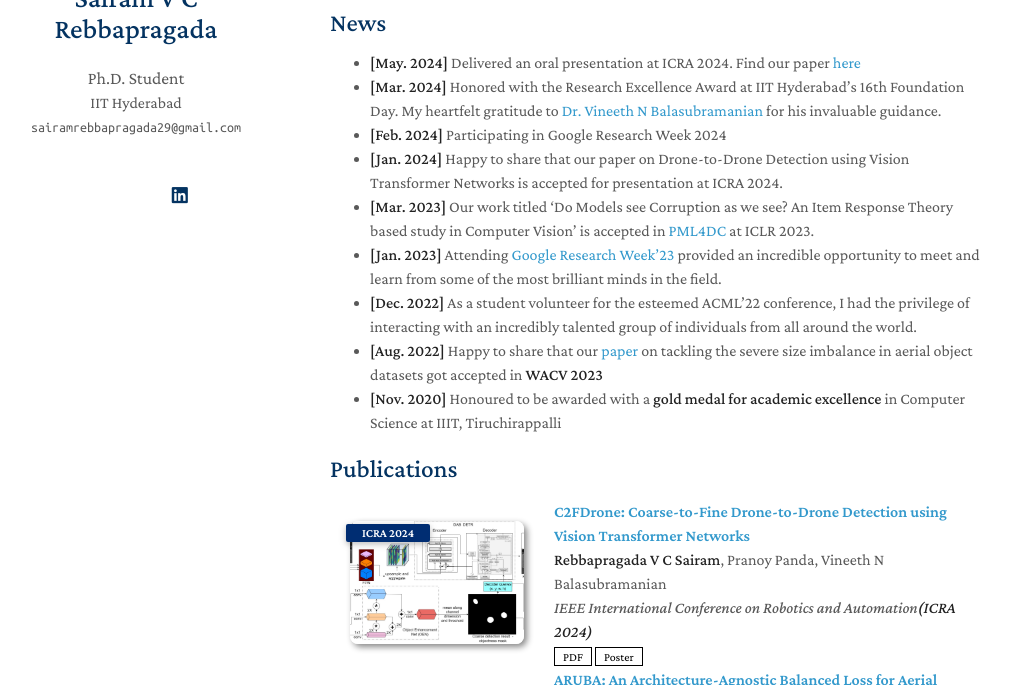
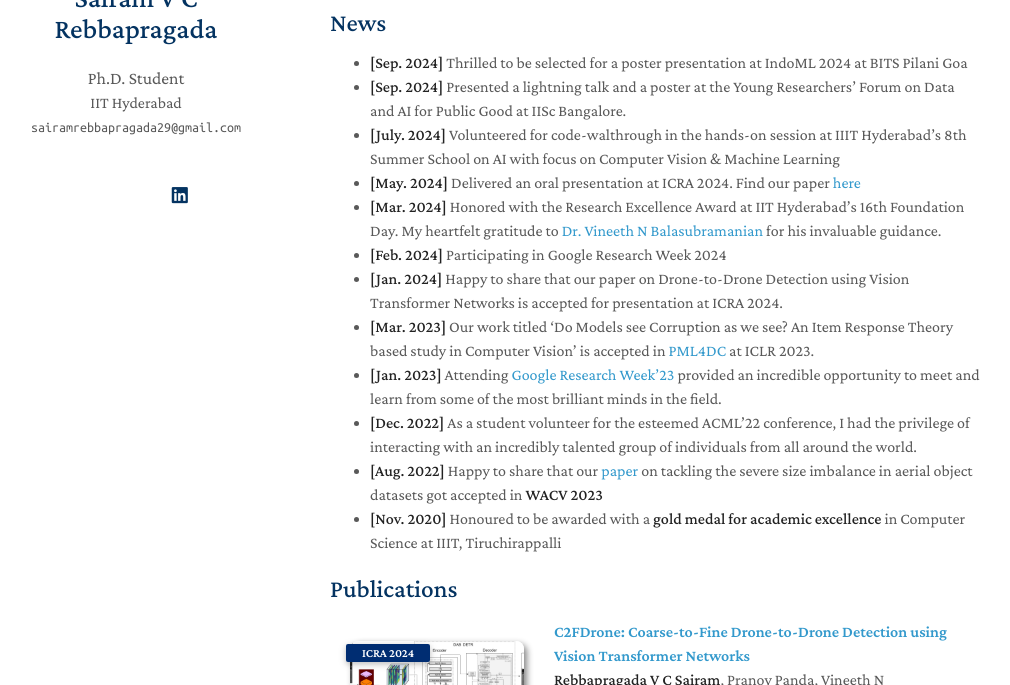
Before and after one commit to sairamrebbapragada/sairamrebbapragada.github.io, a Jekyll site: the page built from index.md, in a window 1280 px wide and 900 px high, scrolled down 530 px, cut to the strip 206-891 px from the top of the window. Shown: the whole strip, without its empty margins (140-1150 px from the left). Built offline with Jekyll 4.4.1, drawn with Linux system fonts in a browser that asks for light colours; nearby versions of some CDN libraries; a style sheet for code colours, icons or effects is not loaded; our own code applies the rules of GitHub Pages for plain Markdown files.

Commit message:
Update index.md

```diff
--- a/index.md
+++ b/index.md
@@ -28,6 +28,10 @@ In the pursuit of my Ph.D., I am dedicated to methodically tackling these multif
 I enjoy playing badminton, volleyball, table tennis, and carroms in my free time. Cooking is also one of my favorite pastimes. Additionally, I have a talent for whistling songs and playing the cajon.
 
 ## News
+- **[Sep. 2024]** Thrilled to be selected for a poster presentation at IndoML 2024 at BITS Pilani Goa
+- **[Sep. 2024]** Presented a lightning talk and a poster at the Young Researchers' Forum on Data and AI for Public Good at IISc Bangalore.
+- **[July. 2024]** Volunteered for code-walthrough in the hands-on session at IIIT Hyderabad's 8th Summer School on AI
+with focus on Computer Vision & Machine Learning
 - **[May. 2024]** Delivered an oral presentation at ICRA 2024. Find our paper [here](https://arxiv.org/pdf/2404.19276)
 - **[Mar. 2024]** Honored with the Research Excellence Award at IIT Hyderabad's 16th Foundation Day. My heartfelt gratitude to [Dr. Vineeth N Balasubramanian](https://people.iith.ac.in/vineethnb/) for his invaluable guidance.
 - **[Feb. 2024]** Participating in Google Research Week 2024
```
